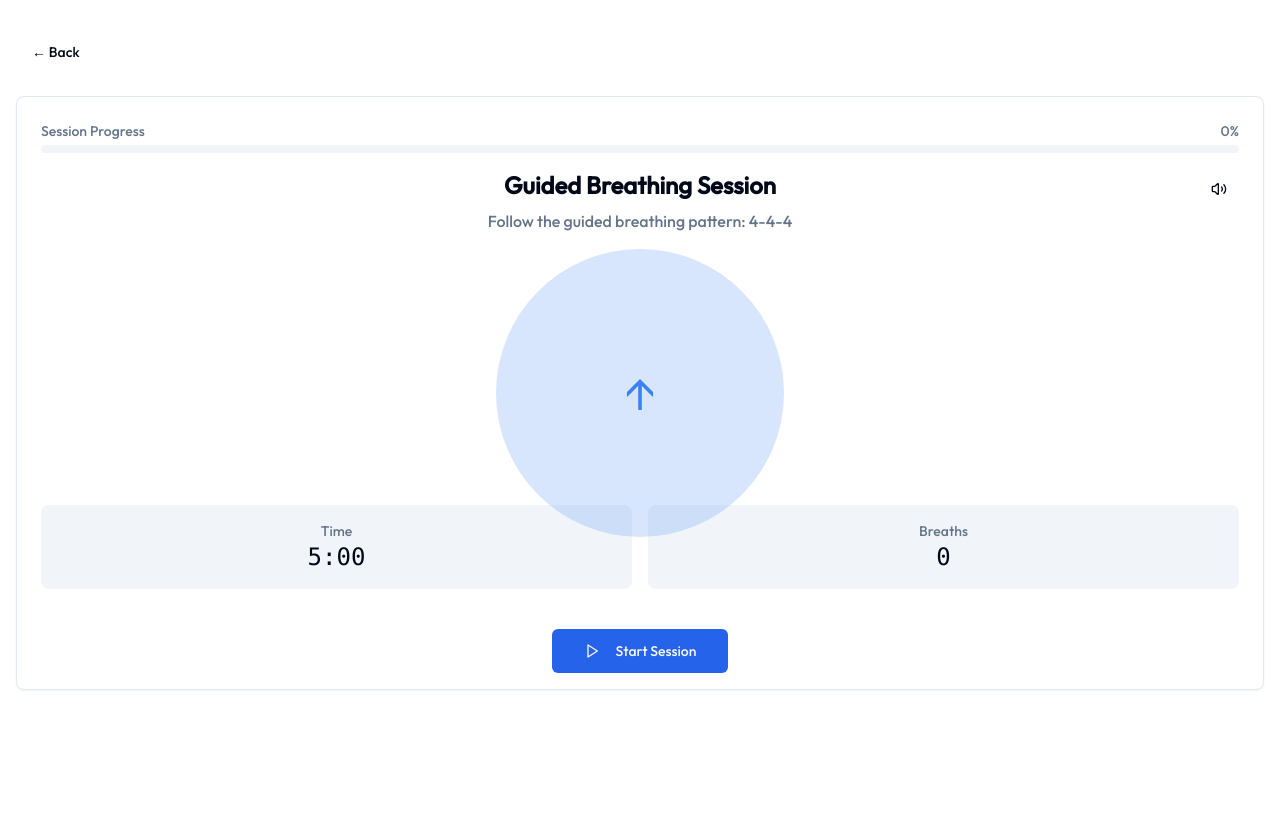
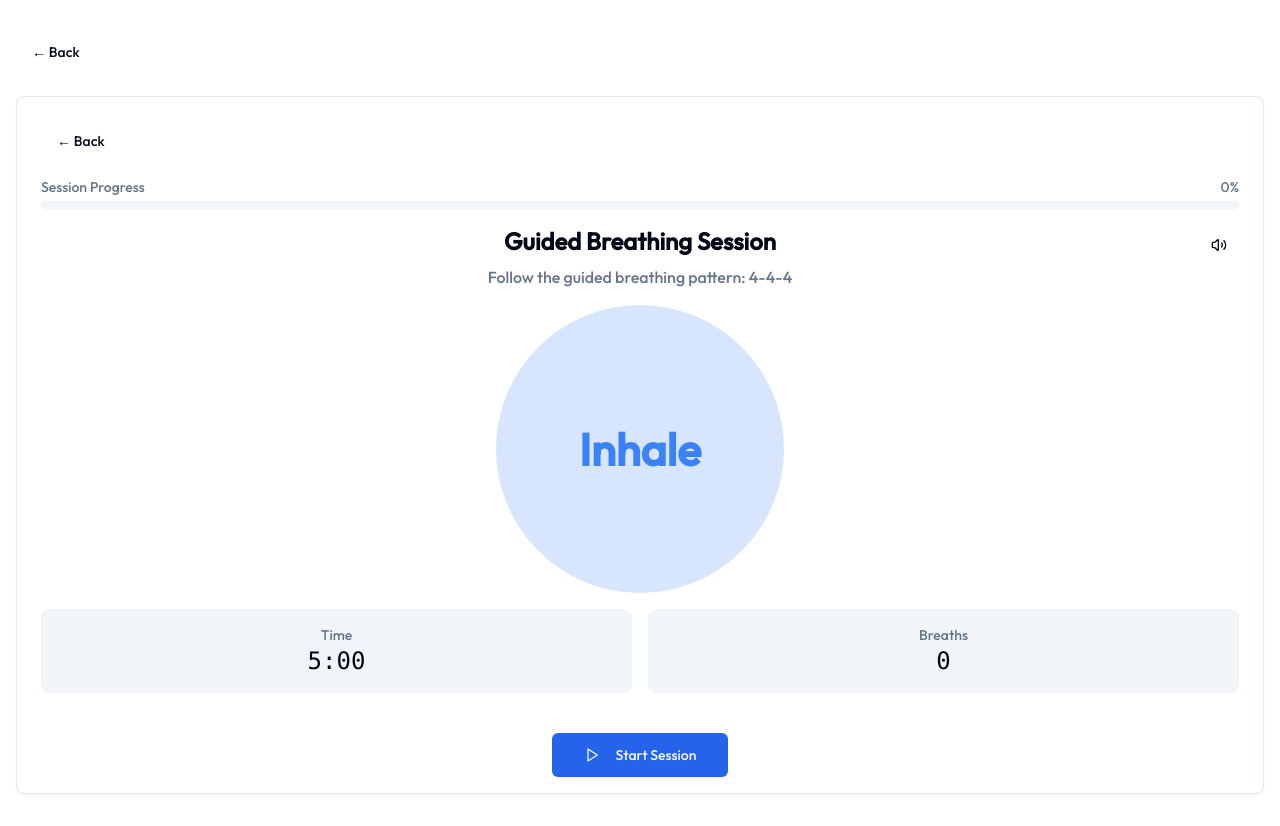
Before and after one commit to fcavalcantirj/simplebreathscore.com, a Next.js app: page /meditate in a window 1280 px wide. Both pictures are taken after a click on the button "Start Session". Before the commit the page ends 800 px from the top, so only its background shows below. Built offline with nearby package versions, Linux system fonts and the light colour scheme.

Commit message:
guided almost ok - two back buttons

```diff
--- a/app/components/guided-breathing-animation.tsx
+++ b/app/components/guided-breathing-animation.tsx
@@ -21,8 +21,8 @@ export function GuidedBreathingAnimation() {
           opacity: currentPhase === 'pause' ? 0.8 : 1,
         }}
       >
-        <div className="text-4xl font-light text-blue-500">
-          {currentPhase === 'inhale' ? '↑' : currentPhase === 'exhale' ? '↓' : '•'}
+        <div className="text-3xl font-semibold text-blue-500 capitalize">
+          {currentPhase === 'inhale' ? 'Inhale' : currentPhase === 'exhale' ? 'Exhale' : 'Pause'}
         </div>
       </div>
     </div>
--- a/app/components/guided-session.tsx
+++ b/app/components/guided-session.tsx
@@ -10,6 +10,7 @@ import { Play, Pause, Volume2, VolumeX } from "lucide-react";
 import { useUserPreferencesContext } from "@/contexts/user-preferences-context";
 import { AnimatedCard } from "@/components/animated-card";
 import { Progress } from "@/components/ui/progress";
+import { useRouter } from "next/navigation";
 
 interface SessionParameters {
   sessionDuration: number;
@@ -39,6 +40,7 @@ export function GuidedSession({ duration = 5, inhaleDuration, pauseDuration, exh
   const [accuracySum, setAccuracySum] = useState(0);
   const { playInhaleSound, playExhaleSound, playStartSound, playEndSound } = useAudioFeedback();
   const { soundEnabled, toggleSound } = useUserPreferencesContext();
+  const router = useRouter();
 
   // Track elapsed session time for progress bar
   const [elapsedSessionTime, setElapsedSessionTime] = useState(0);
@@ -162,12 +164,6 @@ export function GuidedSession({ duration = 5, inhaleDuration, pauseDuration, exh
               Average Accuracy: {totalBreaths > 0 ? (accuracySum / totalBreaths).toFixed(1) : 0}%
             </p>
           </div>
-          <Button
-            className="w-full"
-            onClick={() => window.location.href = '/'}
-          >
-            Return Home
-          </Button>
         </CardContent>
       </AnimatedCard>
     );
@@ -176,6 +172,13 @@ export function GuidedSession({ duration = 5, inhaleDuration, pauseDuration, exh
   return (
     <AnimatedCard>
       <CardContent className="p-6 pb-4">
+        <Button
+          variant="ghost"
+          className="mb-4"
+          onClick={() => router.back()}
+        >
+          ← Back
+        </Button>
         {/* Session progress bar at the top */}
         <div className="w-full mb-4">
           <div className="flex justify-between text-sm text-muted-foreground mb-1">
@@ -213,7 +216,7 @@ export function GuidedSession({ duration = 5, inhaleDuration, pauseDuration, exh
             )}
           </div>
 
-          <div className="w-full max-w-[280px] md:max-w-md order-1">
+          <div className="w-full max-w-[280px] md:max-w-md order-1 mb-12">
             <BreathingAnimationProvider
               inhaleDuration={inhaleDuration}
               pauseDuration={pauseDuration}
```
